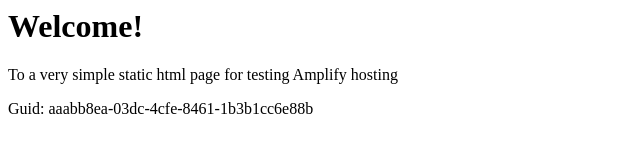
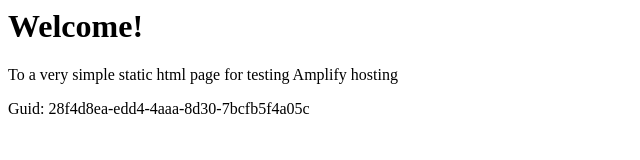
Before and after one commit to aws-aemilia-mxp/Github-PR-Commit-Integration-Test-DoNotTouch-GitHubWebhookPushCanaryTest-v1-preprod-eu-south-1, a website: page src/index.html in a window 1280 px wide. Shown: the full height of the page, 0-640 px from the left. Drawn offline with Linux system fonts and the light colour scheme.

Commit message:
commit from integ tests

```diff
--- a/src/index.html
+++ b/src/index.html
@@ -12,6 +12,6 @@
 <body>
     <h1>Welcome!</h1>
     <p>To a very simple static html page for testing Amplify hosting</p>
-    <p>Guid: aaabb8ea-03dc-4cfe-8461-1b3b1cc6e88b</p></body>
+    <p>Guid: 28f4d8ea-edd4-4aaa-8d30-7bcfb5f4a05c</p></body>
 
 </html>
```
